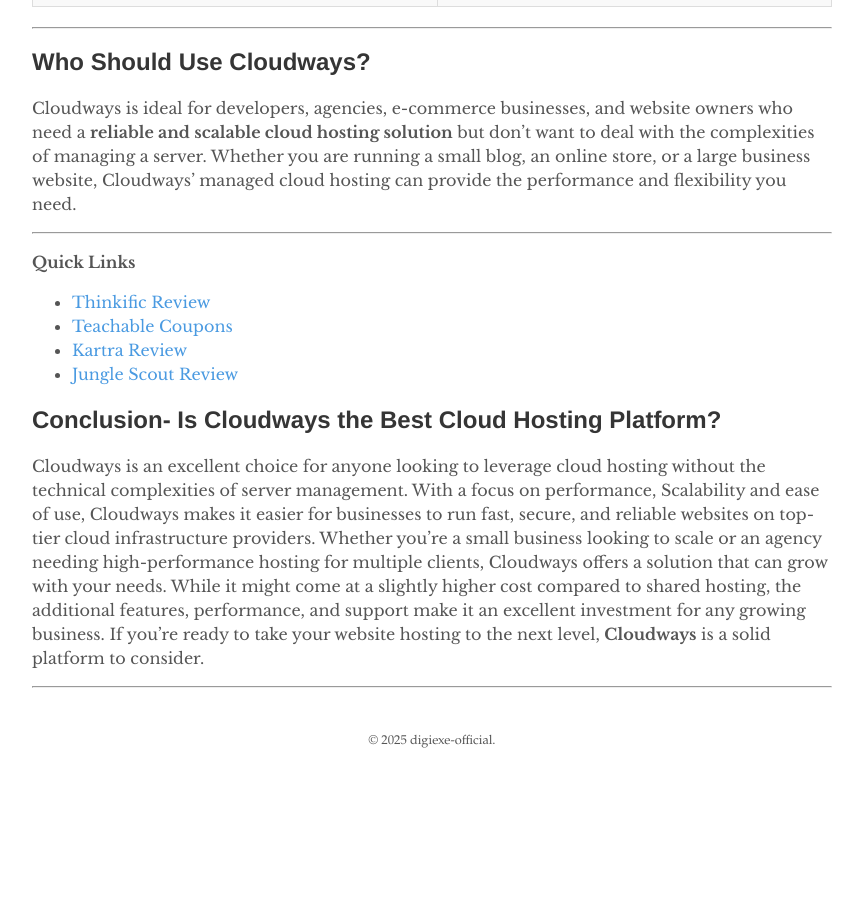
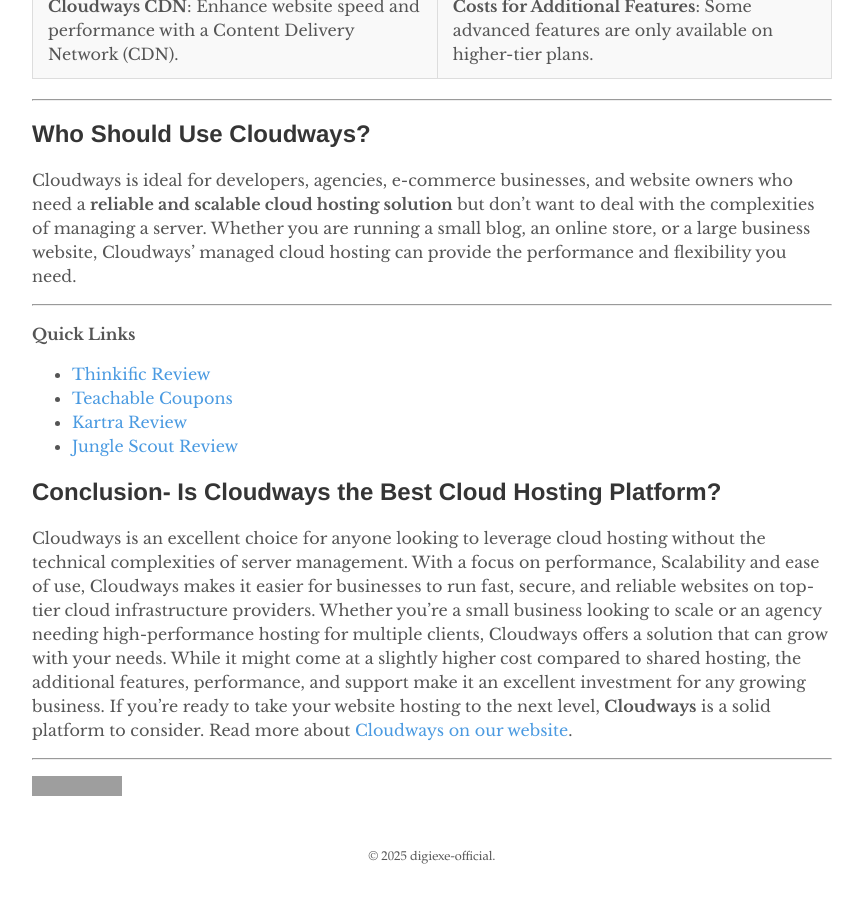
Before and after one commit to digiexe-official/dg, a Jekyll site: the page built from wp/cloudways review.md, in a window 1280 px wide and 900 px high, scrolled down 5952 px. Shown: the whole window, without its empty margins (208-1071 px from the left). Built offline with Jekyll 4.4.1, drawn with Linux system fonts in a browser that asks for light colours; before the commit the page ends 6736 px from its top, so only the background shows below that; grey boxes are pictures that could not be loaded.

Commit message:
added btn

```diff
--- a/wp/cloudways review.md
+++ b/wp/cloudways review.md
@@ -27,6 +27,8 @@ cloud hosting environment, handling the complexities of server management, secur
 Cloudways differentiates itself by offering a **managed solution** with a variety of cloud service providers to choose from, making it flexible enough
 to accommodate a wide range of hosting needs. Its managed approach means you don’t need to worry about server maintenance, updates, or security patches.
 Cloudways takes care of all these for you, so you can focus on growing your business and managing your site.
+
+[![Start with Cloudways Review](https://img.shields.io/badge/Read%20Cloudways%20Review-Start%20Now-blue?style=for-the-badge&logo=cloudways)](https://crowdmob.com/recommends/cloudways/)
 
 
 ## Cloudways Pricing
@@ -65,6 +67,9 @@ fixed pricing plans, Cloudways allows you to choose your cloud provider and reso
 
 Cloudways also offers a **free trial** that allows users to test the platform before committing to a paid plan. The free trial includes access to all features,
 And you can choose any cloud provider to get started.
+
+[![Start with Cloudways Review](https://img.shields.io/badge/Read%20Cloudways%20Review-Start%20Now-blue?style=for-the-badge&logo=cloudways)](https://crowdmob.com/recommends/cloudways/)
+
 
 ## Key Features of Cloudways
 
@@ -167,6 +172,8 @@ the performance and flexibility you need.
 Cloudways is an excellent choice for anyone looking to leverage cloud hosting without the technical complexities of server management. With a focus on performance,
 Scalability and ease of use, Cloudways makes it easier for businesses to run fast, secure, and reliable websites on top-tier cloud infrastructure providers.
 Whether you’re a small business looking to scale or an agency needing high-performance hosting for multiple clients, Cloudways offers a solution that can grow with your needs. While it might come at a slightly higher cost compared to shared hosting, the additional features, performance, and support make it an excellent investment for any growing business.
-If you’re ready to take your website hosting to the next level, **Cloudways** is a solid platform to consider.
+If you’re ready to take your website hosting to the next level, **Cloudways** is a solid platform to consider. Read more about [Cloudways on our website](https://digiexe.com/blog/cloudways-review/).
 
 ---
+
+[![Start with Cloudways Review](https://img.shields.io/badge/Read%20Cloudways%20Review-Start%20Now-blue?style=for-the-badge&logo=cloudways)](https://crowdmob.com/recommends/cloudways/)
```
